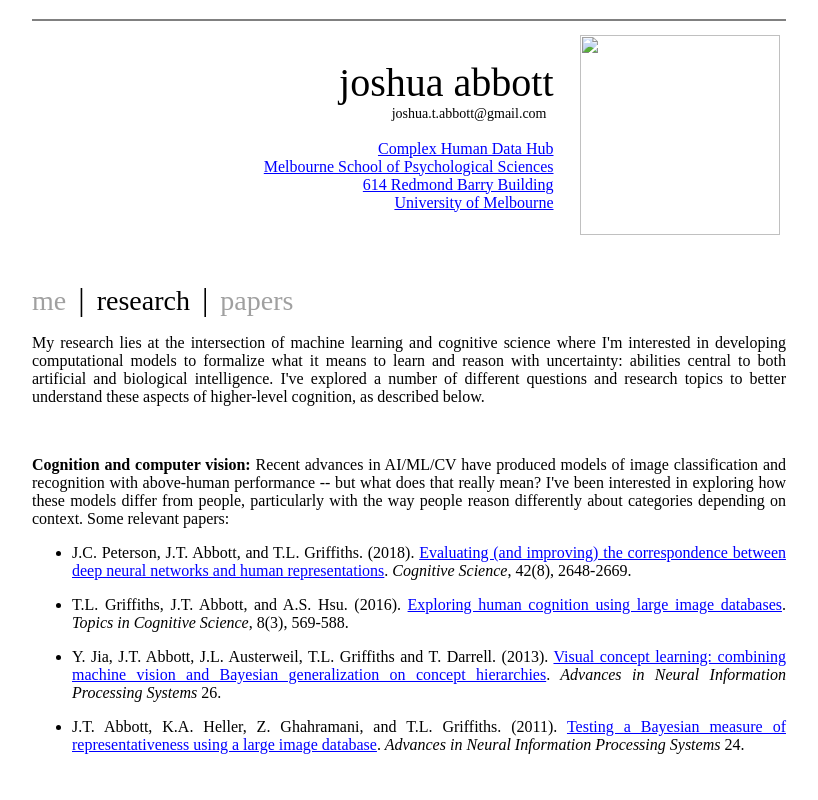
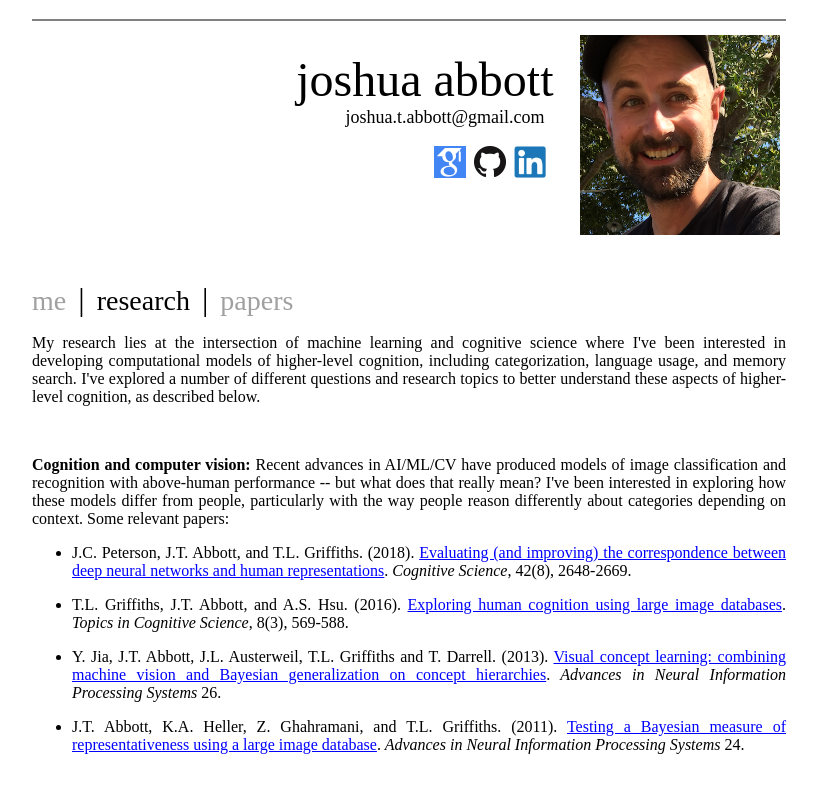
Before and after one commit to joshabbott/joshabbott.github.io, a plain HTML site: page research.html in a window 1280 px wide. Shown: the top 800 px of the page, without its empty margins (231-1049 px from the left). Drawn offline with Linux system fonts and the light colour scheme.

Commit message:
added research page back for portfolio

```diff
--- a/research.html
+++ b/research.html
@@ -15,17 +15,26 @@
 	<tr>
 		<td align="right" width="70%">
 			<p style="text-align:right;">
-			<font style="font-size:40px;font-family:avenir;">joshua abbott</font><br>
+			<font style="font-size:48px;font-family:avenir;">joshua abbott</font><br>
+			<font style="font-size:18px;">joshua.t.abbott@gmail.com &nbsp;</font><br><br>
+
+<a href="http://scholar.google.com/citations?user=zLjnC5MAAAAJ" target="_blank"> <img height="32" width="32" src="imgs/google-scholar-icon-1.png"></a>&nbsp;
+<a href="https://github.com/joshabbott" target="_blank"> <img height="32" width="32" src="imgs/GitHub-Mark-64px.png"></a>&nbsp;
+<a href="https://www.linkedin.com/in/joshua-t-abbott/" target="_blank"> <img height="32" width="32" src="imgs/linkedinicon.png"></a>&nbsp;&nbsp;
+<br>
+<br>
+<br>
+<!-- 			<font style="font-size:40px;font-family:avenir;">joshua abbott</font><br>
 			<font style="font-size:14px;">joshua.t.abbott@gmail.com &nbsp;</font><br><br>
 
 			<a target="_blank" href="https://psychologicalsciences.unimelb.edu.au/research/hubs/chdh">Complex Human Data Hub</a>  <br>
 			<a target="_blank" href="https://psychologicalsciences.unimelb.edu.au">Melbourne School of Psychological Sciences</a>  <br>
 			<a target="_blank" href="https://goo.gl/maps/q6VGXUNfprT6rHFD6">614 Redmond Barry Building</a>  <br>
-			<a target="_blank" href="https://www.unimelb.edu.au/">University of Melbourne</a>  <br>
+			<a target="_blank" href="https://www.unimelb.edu.au/">University of Melbourne</a>  <br> -->
 			</p>
 		</td>
 		<td align="right">
-			<a title="wheres the meesh?"><img align="right" height="200" width="200" src="joshabbott.png"></a>
+			<a title="wheres the meesh?"><img align="right" height="200" width="200" src="imgs/joshabbott.png"></a>
 		</td>
 	</tr>
 </table>
@@ -43,7 +52,7 @@
 		<span class="heading-main"><a href="papers.html">papers</a></span>
 
 <p>
-My research lies at the intersection of machine learning and cognitive science where I'm interested in developing computational models to formalize what it means to learn and reason with uncertainty: abilities central to both artificial and biological intelligence. I've explored a number of different questions and research topics to better understand these aspects of higher-level cognition, as described below.<br>
+My research lies at the intersection of machine learning and cognitive science where I've been interested in developing computational models of higher-level cognition, including categorization, language usage, and memory search. I've explored a number of different questions and research topics to better understand these aspects of higher-level cognition, as described below.<br>
 </p>
 <br>
 <p>
```
Also changed, not shown: index.html (+1 -1 lines), papers.html (+1 -1 lines).
